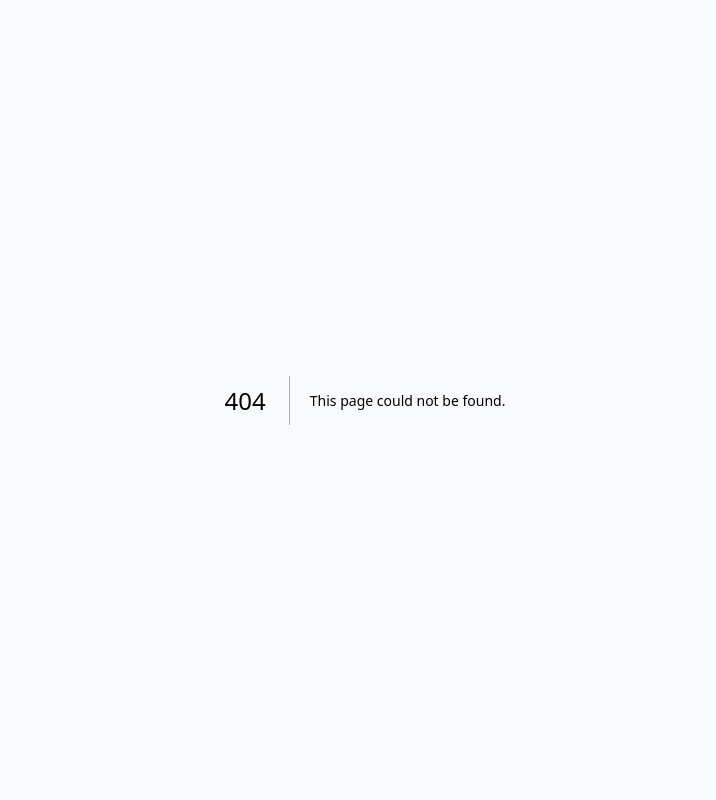
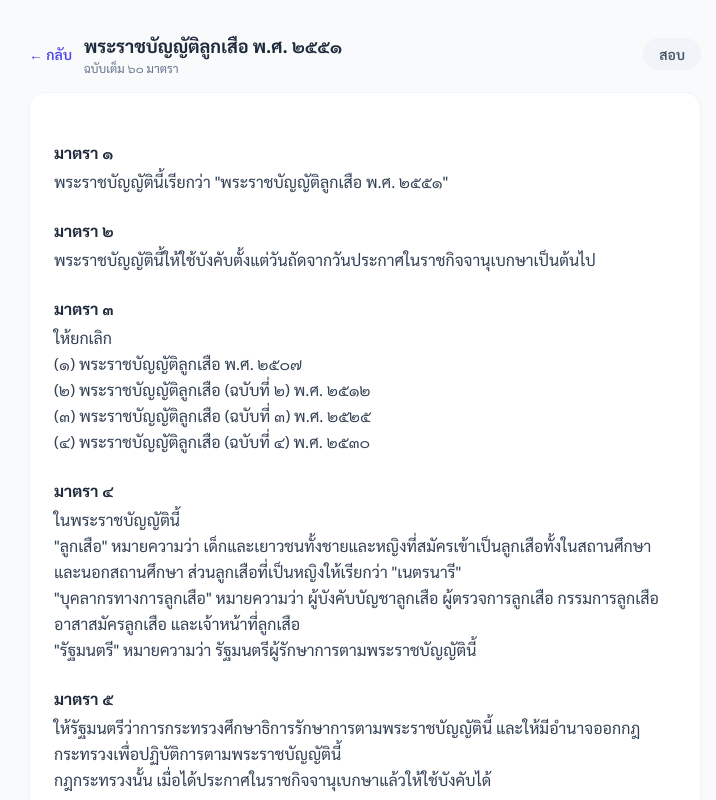
Before and after one commit to Mayukie/Scout-Act, a Next.js app in the folder web-scout-act/: page /law in a window 1280 px wide. Before the commit this address had no page. Shown: the top 800 px of the page, without its empty margins (275-991 px from the left). Built offline with nearby package versions, Linux system fonts and the light colour scheme.

Commit message:
update read menu

```diff
--- /dev/null
+++ b/web-scout-act/app/law/page.tsx
@@ -0,0 +1,53 @@
+import Link from 'next/link'
+import scoutActData from '@/lib/scout_act_2551.json'
+
+function renderSection(text: string) {
+  return text.split('\n').map((line, i) => {
+    const t = line.trim()
+    if (t === '' || t === '---') return null
+    if (t.startsWith('*') && t.endsWith('*')) return null
+    if (t.startsWith('#### ')) return (
+      <p key={i} className="text-xs font-semibold text-slate-400 uppercase tracking-wide mt-4">{t.slice(5)}</p>
+    )
+    if (t.startsWith('### ')) return (
+      <div key={i} className="mt-8 mb-2 pb-1 border-b border-indigo-100">
+        <span className="text-sm font-bold text-indigo-700">{t.slice(4)}</span>
+      </div>
+    )
+    if (t.startsWith('## ')) return (
+      <h2 key={i} className="text-base font-bold text-slate-800 mt-6 mb-1">{t.slice(3)}</h2>
+    )
+    return <p key={i} className="text-slate-700 leading-relaxed">{t}</p>
+  })
+}
+
+export default function LawPage() {
+  return (
+    <main className="min-h-screen bg-slate-50 py-8 px-4">
+      <div className="max-w-2xl mx-auto space-y-4">
+
+        {/* Header */}
+        <div className="flex items-center gap-3">
+          <Link href="/" className="text-sm font-semibold text-indigo-600 hover:text-indigo-800 transition-colors">← กลับ</Link>
+          <div className="flex-1">
+            <h1 className="text-lg font-bold text-slate-800">พระราชบัญญัติลูกเสือ พ.ศ. ๒๕๕๑</h1>
+            <p className="text-xs text-slate-500">ฉบับเต็ม ๖๐ มาตรา</p>
+          </div>
+          <Link href="/" className="px-4 py-1.5 rounded-full bg-slate-100 hover:bg-slate-200 text-slate-600 text-sm font-semibold transition-colors">สอบ</Link>
+        </div>
+
+        {/* Law content */}
+        <div className="bg-white rounded-2xl shadow-sm border border-slate-100 p-6">
+          <div className="space-y-1">
+            {scoutActData.sections.map(s => (
+              <div key={s.section} id={`s${s.section}`}>
+                {renderSection(s.text)}
+              </div>
+            ))}
+          </div>
+        </div>
+
+      </div>
+    </main>
+  )
+}
--- a/web-scout-act/app/page.tsx
+++ b/web-scout-act/app/page.tsx
@@ -2,6 +2,7 @@
 
 import { useState } from 'react'
 import { useRouter } from 'next/navigation'
+import Link from 'next/link'
 
 export default function Home() {
   const router = useRouter()
@@ -38,6 +39,12 @@ export default function Home() {
   return (
     <main className="min-h-screen bg-gradient-to-br from-indigo-50 via-white to-blue-50 flex items-center justify-center p-4">
       <div className="bg-white rounded-2xl shadow-lg border border-slate-100 p-8 max-w-sm w-full text-center space-y-6">
+        {/* Nav menu */}
+        <div className="flex gap-2 justify-center">
+          <span className="px-4 py-1.5 rounded-full bg-indigo-600 text-white text-sm font-semibold">สอบ</span>
+          <Link href="/law" className="px-4 py-1.5 rounded-full bg-slate-100 hover:bg-slate-200 text-slate-600 text-sm font-semibold transition-colors">อ่านกฎหมาย</Link>
+        </div>
+
         <div>
           <div className="text-5xl mb-3">⚜️</div>
           <h1 className="text-2xl font-bold text-slate-800">แบบทดสอบ</h1>
--- a/web-scout-act/components/ExplanationPanel.tsx
+++ b/web-scout-act/components/ExplanationPanel.tsx
@@ -44,7 +44,7 @@ export default function ExplanationPanel({ isCorrect, correctChoiceKey, correctC
             <p className="text-xs text-indigo-600 font-medium mt-1">อ้างอิง: {section}</p>
           </>
         ) : (
-          <p className="text-slate-700 leading-relaxed">
+          <p className="text-slate-700 leading-relaxed whitespace-pre-wrap">
             <HighlightedReference text={reference} highlight={correctChoiceText} />
           </p>
         )}
--- a/web-scout-act/lib/questionBank.ts
+++ b/web-scout-act/lib/questionBank.ts
@@ -4,10 +4,21 @@ import q3 from './q3'
 import scoutAct from './scout_act_2551.json'
 import type { ChoiceKey } from '@/types'
 
+function cleanLawText(raw: string): string {
+  return raw
+    .replace(/^##\s+มาตรา\s+[๐-๙\d]+\s*\n+/, '')   // strip ## มาตรา N header
+    .split('\n')
+    .filter(line => {
+      const t = line.trim()
+      return t !== '' && !t.startsWith('*') && t !== '---' && !t.startsWith('###') && !t.startsWith('####')
+    })
+    .join('\n')
+    .trim()
+}
+
 const lawTextMap: Record<number, string> = {}
 for (const s of scoutAct.sections) {
-  const text = s.text.replace(/^##\s+มาตรา\s+[๐-๙\d]+\s*\n+/, '').trim()
-  lawTextMap[parseInt(s.section)] = text
+  lawTextMap[parseInt(s.section)] = cleanLawText(s.text)
 }
 
 export type Question = {
@@ -21,7 +32,11 @@ export type Question = {
   reference: string
 }
 
-export const questionBank: Question[] = [...q1, ...q2, ...q3].map((q, i) => ({ ...q, id: i + 1 }))
+export const questionBank: Question[] = [...q1, ...q2, ...q3].map((q, i) => ({
+  ...q,
+  id: i + 1,
+  reference: lawTextMap[sectionToInt(q.section)] || q.reference,
+}))
 
 export const EXAM_QUOTA: Record<string, number> = {
   'หมวด ๑': 2,
@@ -64,8 +79,7 @@ export function generateExam(): Question[] {
     const pool = questionBank.filter(q => q.chapter === chapter)
     const picked = shuffle(pool).slice(0, count)
     for (const q of picked) {
-      const fullText = lawTextMap[sectionToInt(q.section)]
-      result.push({ ...q, id: nextId++, reference: fullText || q.reference })
+      result.push({ ...q, id: nextId++ })
     }
   }
 
@@ -77,8 +91,5 @@ export function generateScopedExam(from: number, to: number): Question[] {
     const n = sectionToInt(q.section)
     return n >= from && n <= to
   })
-  return shuffle(pool).slice(0, 15).map((q, i) => {
-    const fullText = lawTextMap[sectionToInt(q.section)]
-    return { ...q, id: i + 1, reference: fullText || q.reference }
-  })
+  return shuffle(pool).slice(0, 15).map((q, i) => ({ ...q, id: i + 1 }))
 }
```
